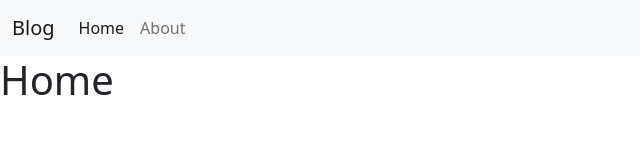
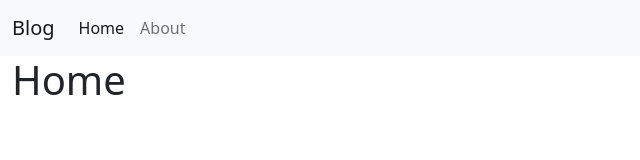
Before and after one commit to francesco-foglia/next-blog, a Next.js app: page / in a window 1280 px wide. Shown: the top 160 px of the page, without its empty margins (0-640 px from the left). Built offline with nearby package versions, Linux system fonts and the light colour scheme.

Commit message:
modified:   components/Navbar.tsx modified:   components/layout/BaseLayout.tsx

```diff
--- a/components/Navbar.tsx
+++ b/components/Navbar.tsx
@@ -5,9 +5,9 @@ export default function Navbar() {
   return (
     <nav className="navbar navbar-expand-lg navbar-light bg-light">
       <div className="container-fluid">
-        <a className="navbar-brand" href="#">
+        <Link href="/" className="navbar-brand">
           Blog
-        </a>
+        </Link>
         <button
           className="navbar-toggler"
           type="button"
--- a/components/layout/BaseLayout.tsx
+++ b/components/layout/BaseLayout.tsx
@@ -13,7 +13,9 @@ export default function BaseLayout({ children }: { children: ReactNode }) {
         <link rel="icon" href="/favicon.ico" />
       </Head>
       <Navbar />
-      {children}
+      <div className="container-fluid">
+        {children}
+      </div>
     </>
   );
 }
```
